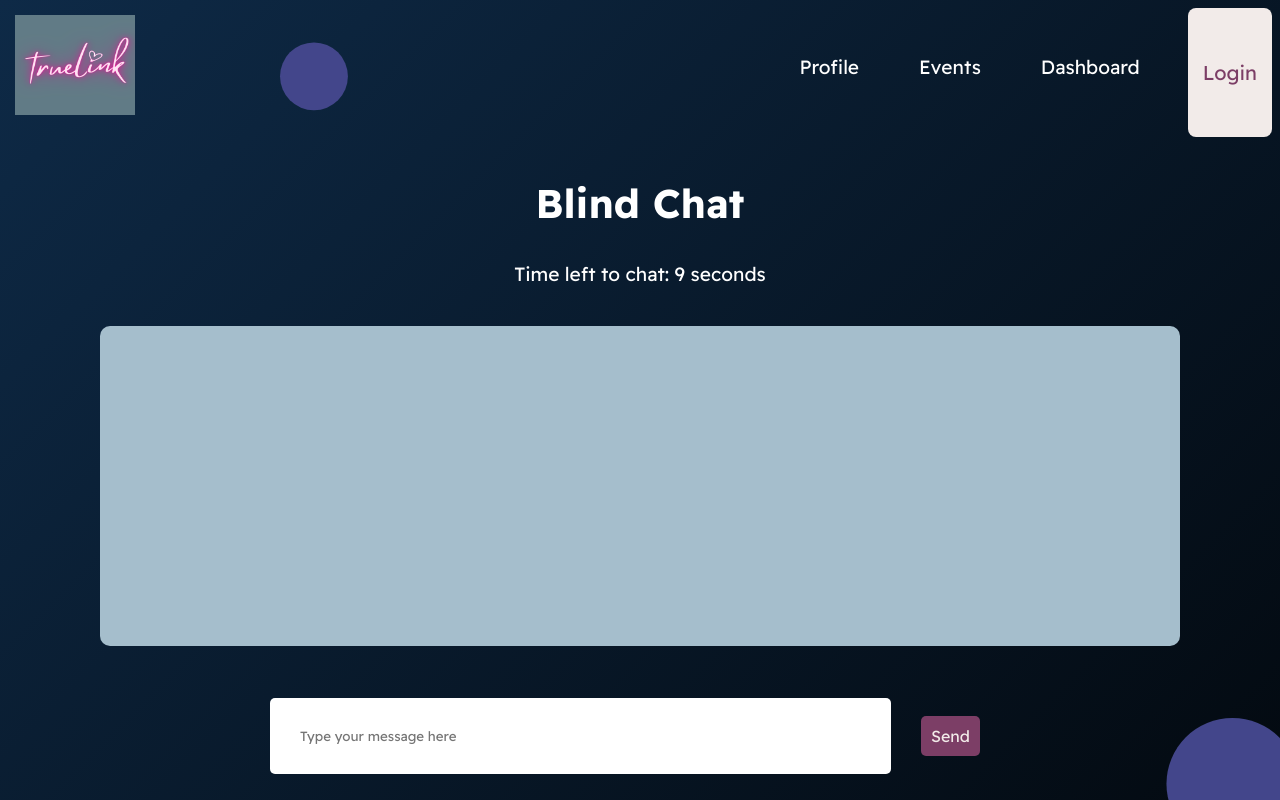
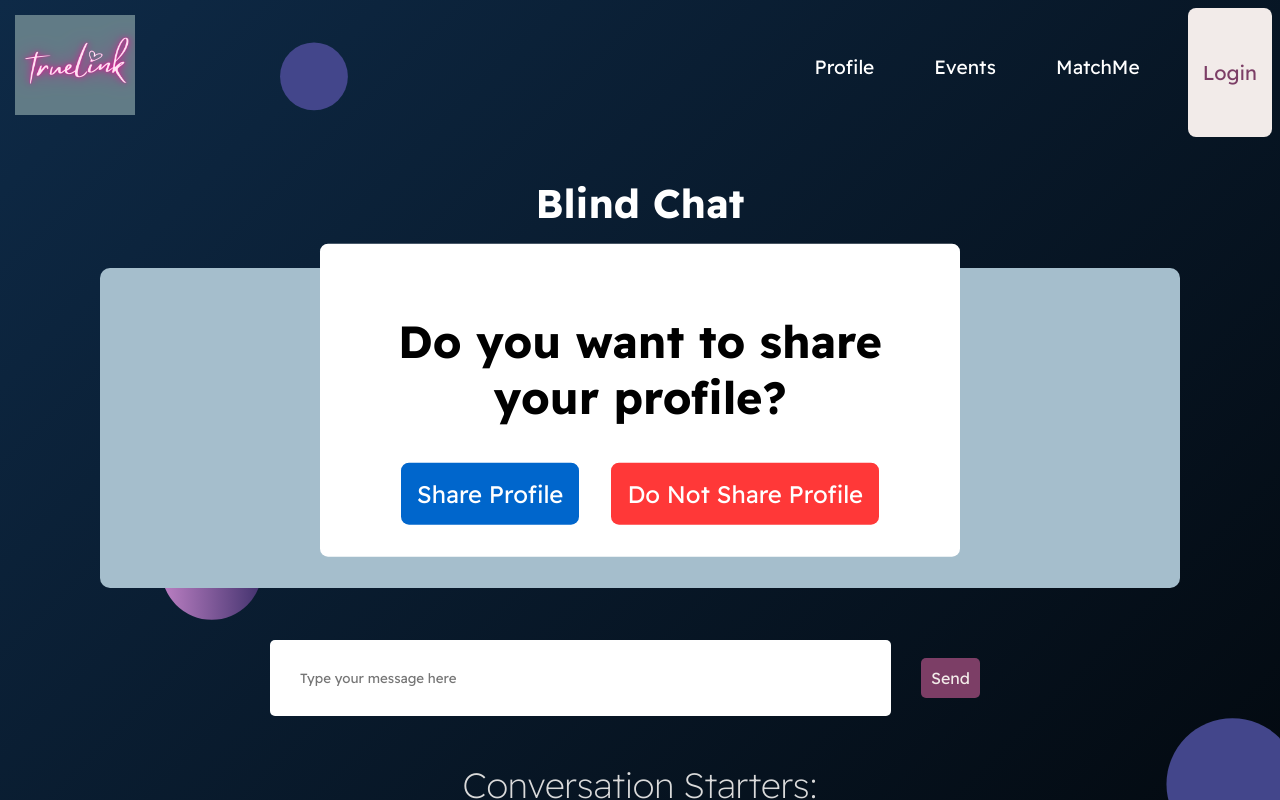
Before and after one commit to riyadd20/COC_Project, a React (Create React App) app in the folder client/blind-dating-app/: page /chat in a window 1280 px wide. Shown: the top 800 px of the page. Built offline with nearby package versions, Linux system fonts and the light colour scheme.

Commit message:
share or not in chat page

```diff
--- a/client/blind-dating-app/src/components/Nav.js
+++ b/client/blind-dating-app/src/components/Nav.js
@@ -33,8 +33,8 @@ const Nav = ({ minimal, setShowModal, showModal, setIsSignUp }) => {
           </Link>
         </li>
         <li>
-          <Link to="/dashboard" style={{ textDecoration: 'none' }}>
-            <p>Dashboard</p>
+          <Link to="/matchme" style={{ textDecoration: 'none' }}>
+            <p>MatchMe</p>
           </Link>
         </li>
       </ul>
--- a/client/blind-dating-app/src/pages/Chat.js
+++ b/client/blind-dating-app/src/pages/Chat.js
@@ -6,7 +6,7 @@ import { useNavigate } from "react-router-dom";
 import Nav from "../components/Nav.js";
 
 const Chat = () => {
-  const [timeLeft, setTimeLeft] = useState(10); // 5 minute countdown timer
+  const [timeLeft, setTimeLeft] = useState(5); // 5 minute countdown timer
   const [message, setMessage] = useState("");
   const [messages, setMessages] = useState([]);
   const iceBreakers = [
@@ -56,26 +56,28 @@ const Chat = () => {
   useEffect(() => {
     const timer = setTimeout(() => {
       setTimeLeft(timeLeft - 1);
-    }, 3000);
+    }, 1000);
     return () => clearTimeout(timer);
   }, [timeLeft]);
 
-  const navigate = useNavigate();
+//   const navigate = useNavigate();
 
-  useEffect(() => {
-    if (timeLeft <= 0) {
-      alert("Time's up!");
-      navigate("/");
-    }
-  }, [timeLeft, navigate]);
+//   useEffect(() => {
+//     if (timeLeft <= 0) {
+//     //   alert("Time's up!");
+//     //   navigate("/");
+//     }
+//   }, [timeLeft, navigate]);
+// const navigate = useNavigate();
+const [alertShown, setAlertShown] = useState(false);
 
-  //   useEffect(() => {
-  //     if (timeLeft <= 0) {
-  //         alert("Time's Up!");
-  //         <Redirect to="/"/>
-  //     }
-  //   }, [timeLeft]);
-
+useEffect(() => {
+  if (timeLeft <= 0 && !alertShown) {
+    alert("Time's up!");
+    // navigate("/");
+    setAlertShown(true);
+  }
+}, [timeLeft, alertShown]);
   return (
     <>
       {" "}
@@ -95,7 +97,14 @@ const Chat = () => {
           {timeLeft > 0 ? (
             <p>Time left to chat: {timeLeft} seconds</p>
           ) : (
-            <p>Time's up</p>
+            <div className="overlay-container">
+            <h2 className="overlay-text">Do you want to share your profile?</h2>
+            <div className="overlay-buttons">
+              <button>Share Profile</button>
+              <button className="dont-share">Do Not Share Profile</button>
+            </div>
+          </div>
+            // <p>Time's up</p>
           )}
 
           <div className="message-container">
--- a/client/blind-dating-app/src/pages/ChatPage.css
+++ b/client/blind-dating-app/src/pages/ChatPage.css
@@ -119,3 +119,52 @@
 button{
   margin: 10px;
 }
+
+/* NEW OVERLAY */
+
+.overlay-text {
+  color: black;
+}
+
+
+.overlay-container {
+  position: absolute;
+  top: 50%;
+  left: 50%;
+  transform: translate(-50%, -50%);
+  background-color: white;
+  padding: 2rem;
+  border-radius: 0.5rem;
+  text-align: center;
+}
+
+.overlay-buttons {
+  display: flex;
+  flex-direction: row;
+  align-items: center;
+  justify-content: center;
+  margin-top: 2rem;
+}
+
+.overlay-buttons button {
+  font-size: 1.5rem;
+  padding: 1rem;
+  margin: 0 1rem;
+  background-color: #0066cc;
+  color: white;
+  border: none;
+  border-radius: 0.5rem;
+  cursor: pointer;
+}
+
+.overlay-buttons button:hover {
+  background-color: #0052a3;
+}
+
+.overlay-buttons button.dont-share {
+  background-color: #ff0000c7;
+  }
+
+  .overlay-buttons button.dont-share:hover {
+    background-color: #ff0000;
+    }
```
